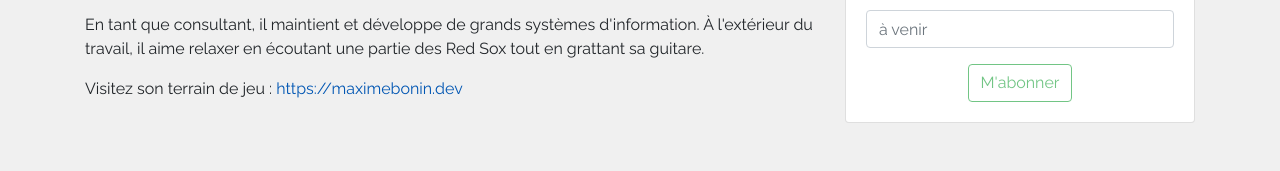
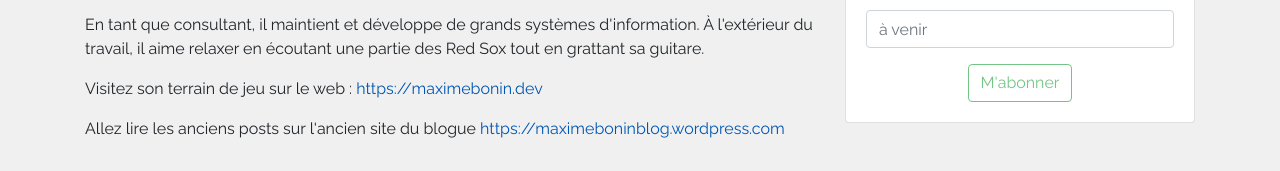
Before and after one commit to socraticDevBlog/jamstackBlog, a Gatsby site: page /about in a window 1280 px wide. Shown: the part 179-350 px from the top of the page. Built offline with nearby package versions, Linux system fonts and the light colour scheme; Gatsby itself is replaced by a stand-in of ours.

Commit message:
page a propos

```diff
--- a/src/pages/about.js
+++ b/src/pages/about.js
@@ -7,7 +7,8 @@ const AboutPage = () => (
     <SEO title="À propos" keywords={["Maxime Bonin", "développeur", "analyste-programmeur"]} />
     <p>Après une brève carrière d'enseignant de philo, <strong>SocraticDev</strong> est retourné sur les bancs de l'école et obtenu un diplôme en informatique.</p>
     <p>En tant que consultant, il maintient et développe de grands systèmes d'information. À l'extérieur du travail, il aime relaxer en écoutant une partie des Red Sox tout en grattant sa guitare.</p>
-    <p>Visitez son terrain de jeu : <a href="https://maximebonin.dev" rel="noopener noreferrer"  target="_blank" alt="lien vers la page person de Maxime Bonin">https://maximebonin.dev </a></p>
+    <p>Visitez son terrain de jeu sur le web : <a href="https://maximebonin.dev" rel="noopener noreferrer"  target="_blank" alt="lien vers la page person de Maxime Bonin">https://maximebonin.dev </a></p>
+    <p>Allez lire les anciens posts sur l'ancien site du blogue <a href="https://maximeboninblog.wordpress.com/" rel="noopener noreferrer"  target="_blank" alt="lien vers la page de l'ancien blogue">https://maximeboninblog.wordpress.com</a></p>
   </Layout>
 )
 
--- a/src/pages/avis.js
+++ b/src/pages/avis.js
@@ -5,7 +5,7 @@ import SEO from "../components/seo"
 const AvisPage = () => (
   <Layout pageTitle="Avis">
     <SEO title="Avis" keywords={["Maxime Bonin", "avis", "disclaimer"]}  />
-    <p>Les idées et opinions exprimées sur ce blogue sont exclusiment les miennes. Elles ne réflètent pas nécessairement celles de mes employeurs et clients.</p>
+    <p>Les idées et opinions exprimées sur ce blogue sont exclusivement les miennes. Elles ne réflètent pas nécessairement celles de mes employeurs et clients.</p>
   </Layout>
 )
 
```
